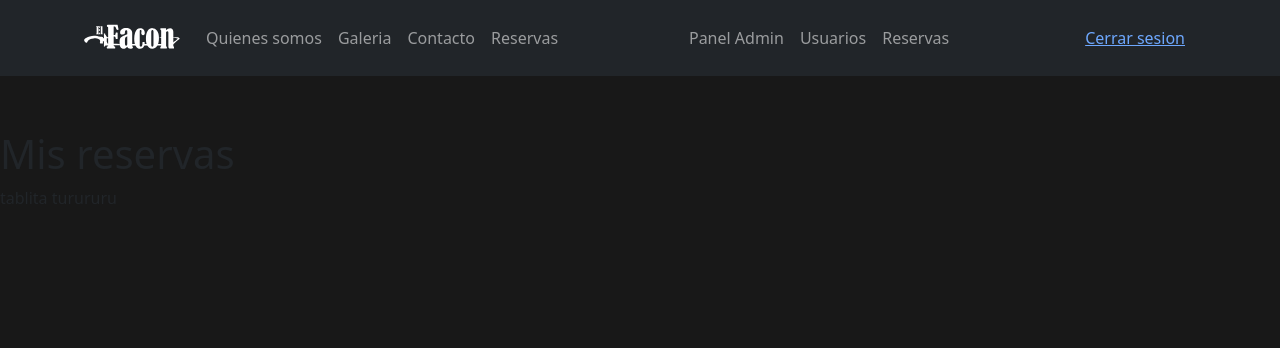
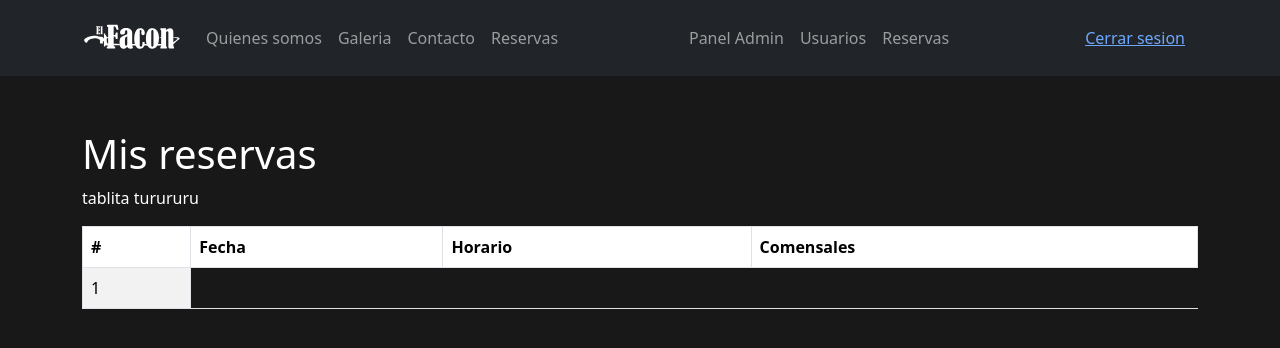
Before and after one commit to Jogutgon/el-facon-frontend, a React (Vite) app: page /user/reservations in a window 1280 px wide. Shown: the top 348 px of the page. Built offline with nearby package versions, Linux system fonts and the light colour scheme; sample sign-in values are in the browser's storage.

Commit message:
Add: tab into screen

```diff
--- a/src/pages/User/AllReservationScreen.jsx
+++ b/src/pages/User/AllReservationScreen.jsx
@@ -1,11 +1,34 @@
-import React from 'react'
+import { Container, Table } from 'react-bootstrap'
 
 function AllReservationScreen() {
   return (
-    <div className='reserv-page'>
+    <Container className='reserv-page text-white'>
       <h1>Mis reservas</h1>
       <p>tablita turururu</p>
-    </div>
+
+      <Table striped bordered hover>
+        <thead>
+          <tr>
+            <th>#</th>
+            <th>Fecha</th>
+            <th>Horario</th>
+            <th>Comensales</th>
+          </tr>
+        </thead>
+
+        <tbody>
+
+          <tr>
+            <td>1</td>
+
+          </tr>
+
+        </tbody>
+      </Table>
+
+
+
+    </Container>
   )
 }
 
```
